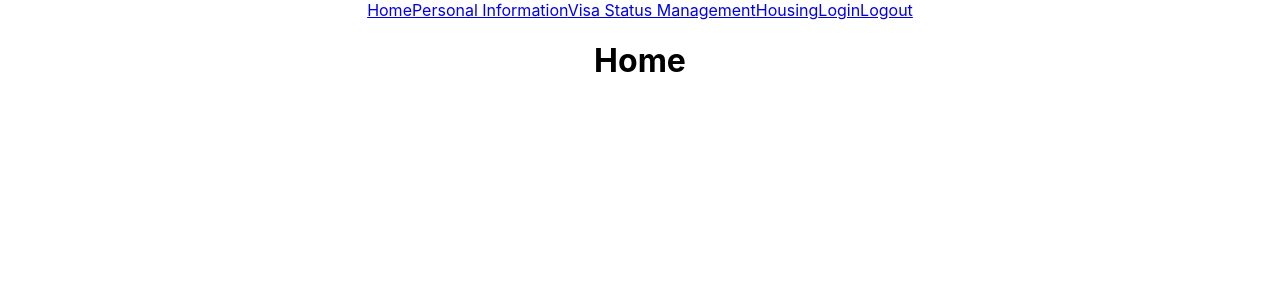
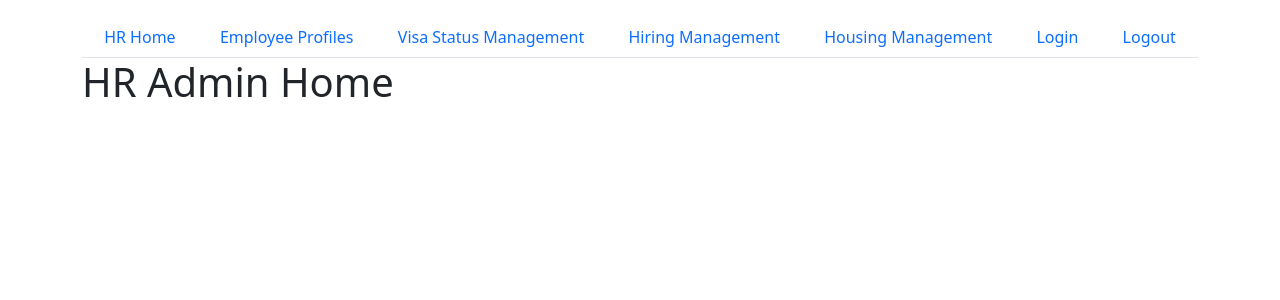
Before and after one commit to sleepyhong/HR_Project, a React (Create React App) app: page / in a window 1280 px wide. Shown: the top 300 px of the page. Built offline with nearby package versions, Linux system fonts and the light colour scheme.

Commit message:
Update App Folder Structure & HR Admin Navbar Styling

```diff
--- a/package.json
+++ b/package.json
@@ -9,6 +9,7 @@
     "axios": "^0.27.2",
     "bcryptjs": "^2.4.3",
     "body-parser": "^1.20.0",
+    "bootstrap": "^5.1.3",
     "cors": "^2.8.5",
     "dotenv": "^16.0.1",
     "express": "^4.18.1",
@@ -16,6 +17,7 @@
     "mongoose": "^6.4.0",
     "nodemon": "^1.3.3",
     "react": "^18.2.0",
+    "react-bootstrap": "^2.4.0",
     "react-dom": "^18.2.0",
     "react-router-dom": "^6.3.0",
     "react-scripts": "^5.0.1",
--- a/src/App.js
+++ b/src/App.js
@@ -1,37 +1,39 @@
-import ReactDOM from "react-dom/client";
-import { BrowserRouter, Link, Route, Routes } from "react-router-dom";
-import Home from './pages/Home';
-import PersonalInformation from "./pages/PersonalInformation";
+import { Route, Routes } from "react-router-dom";
+
+// Pages
+import HRAdminHome from './pages/HRAdminHome';
+import EmployeeProfiles from "./pages/EmployeeProfiles";
 import VisaStatusManagement from "./pages/VisaStatusManagement";
-import Housing from "./pages/Housing";
-import Login from "./component/Login/Login";
+import HousingManagement from "./pages/HousingManagement";
+import HiringManagement from './pages/HiringManagement';
+import Login from "./pages/Login";
 import Logout from "./pages/Logout";
-import './App.css';
+
+// Bootstrap helper components
+import {Container} from 'react-bootstrap';
+
+// Components
+import HRAdminNavBar from './components/NavBar/HRAdminNavBar';
 
 function App() {
   return (
-    <div className="App">
-      <BrowserRouter>
-        <nav>
-          <Link to="/">Home</Link>
-          <Link to="/information">Personal Information</Link>
-          <Link to="/visa">Visa Status Management</Link>
-          <Link to="/housing">Housing</Link>
-          <Link to="/login">Login</Link>
-          <Link to="/logout">Logout</Link>
-        </nav>
+    <Container fluid="md" className="mt-3">
+
+      {/* HR Admin NavBar */}
+      <HRAdminNavBar />
+
       <Routes>
         <Route path="/">
-            <Route index element={<Home />} />
-            <Route path="information" element={<PersonalInformation />} />
+        <Route index element={<HRAdminHome />} />
+        <Route path="information" element={<EmployeeProfiles />} />
         <Route path="visa" element={<VisaStatusManagement />} />
-            <Route path="housing" element={<Housing />} />
+        <Route path="housing" element={<HousingManagement />} />
+        <Route path="hiring" element={<HiringManagement />} />
         <Route path="login" element={<Login />} />
         <Route path="logout" element={<Logout />} />
         </Route>
       </Routes>
-      </BrowserRouter>
-    </div>
+    </Container>
   );
 }
 
--- /dev/null
+++ b/src/components/NavBar/HRAdminNavBar.js
@@ -0,0 +1,30 @@
+import { Link } from "react-router-dom";
+import { Nav, Container } from 'react-bootstrap';
+
+export default function HRNavbar() {
+    return (
+        <Nav bg="premium" fill variant="tabs" defaultActiveKey="/">
+            <Nav.Item>
+                <Nav.Link as={Link} to="/">HR Home</Nav.Link>
+            </Nav.Item>
+            <Nav.Item>
+                <Nav.Link as={Link} to="/information">Employee Profiles</Nav.Link>
+            </Nav.Item>
+            <Nav.Item>
+                <Nav.Link as={Link} to="/visa">Visa Status Management</Nav.Link>
+            </Nav.Item>
+            <Nav.Item>
+                <Nav.Link as={Link} to="/hiring">Hiring Management</Nav.Link>
+            </Nav.Item>
+            <Nav.Item>
+                <Nav.Link as={Link} to="/housing">Housing Management</Nav.Link>
+            </Nav.Item>
+            <Nav.Item>
+                <Nav.Link as={Link} to="/login">Login</Nav.Link>
+            </Nav.Item>
+            <Nav.Item>
+                <Nav.Link as={Link} to="/logout">Logout</Nav.Link>
+            </Nav.Item>
+        </Nav>
+    );
+}
--- a/src/index.js
+++ b/src/index.js
@@ -1,14 +1,16 @@
 import React from 'react';
 import ReactDOM from 'react-dom/client';
 import './index.css';
+import 'bootstrap/dist/css/bootstrap.min.css';
 import App from './App';
+import { BrowserRouter } from 'react-router-dom';
 import reportWebVitals from './reportWebVitals';
 
 const root = ReactDOM.createRoot(document.getElementById('root'));
 root.render(
-  <React.StrictMode>
+  <BrowserRouter>
     <App />
-  </React.StrictMode>
+  </BrowserRouter>
 );
 
 // If you want to start measuring performance in your app, pass a function
--- /dev/null
+++ b/src/pages/EmployeeProfiles.jsx
@@ -0,0 +1,5 @@
+const EmployeeProfiles = () => {
+    return <h1>Employee Profiles</h1>;
+};
+
+export default EmployeeProfiles;
--- a/src/pages/Home.jsx
+++ b/src/pages/HRAdminHome.jsx
@@ -1,5 +1,5 @@
 const Home = () => {
-    return <h1>Home</h1>;
+    return <h1>HR Admin Home</h1>;
 };
 
 export default Home;
--- /dev/null
+++ b/src/pages/HiringManagement.jsx
@@ -0,0 +1,5 @@
+const HiringManagement = () => {
+    return <h1>Hiring Management</h1>;
+};
+
+export default HiringManagement;
--- a/src/pages/Housing.jsx
+++ b/src/pages/HousingManagement.jsx
@@ -1,5 +1,5 @@
 const Housing = () => {
-    return <h1>Housing</h1>;
+    return <h1>Housing Management</h1>;
 };
 
 export default Housing;
--- a/src/pages/PersonalInformation.jsx
+++ /dev/null
@@ -1,5 +0,0 @@
-const PersonalInformation = () => {
-    return <h1>PersonalInformation</h1>;
-};
-
-export default PersonalInformation;
```
Also changed, not shown: src/pages/Login.jsx (renamed from src/component/Login/Login.jsx), 1 other file (tests, documents, lock files or other folders). Lines whose indentation alone changed are shown as unchanged.
